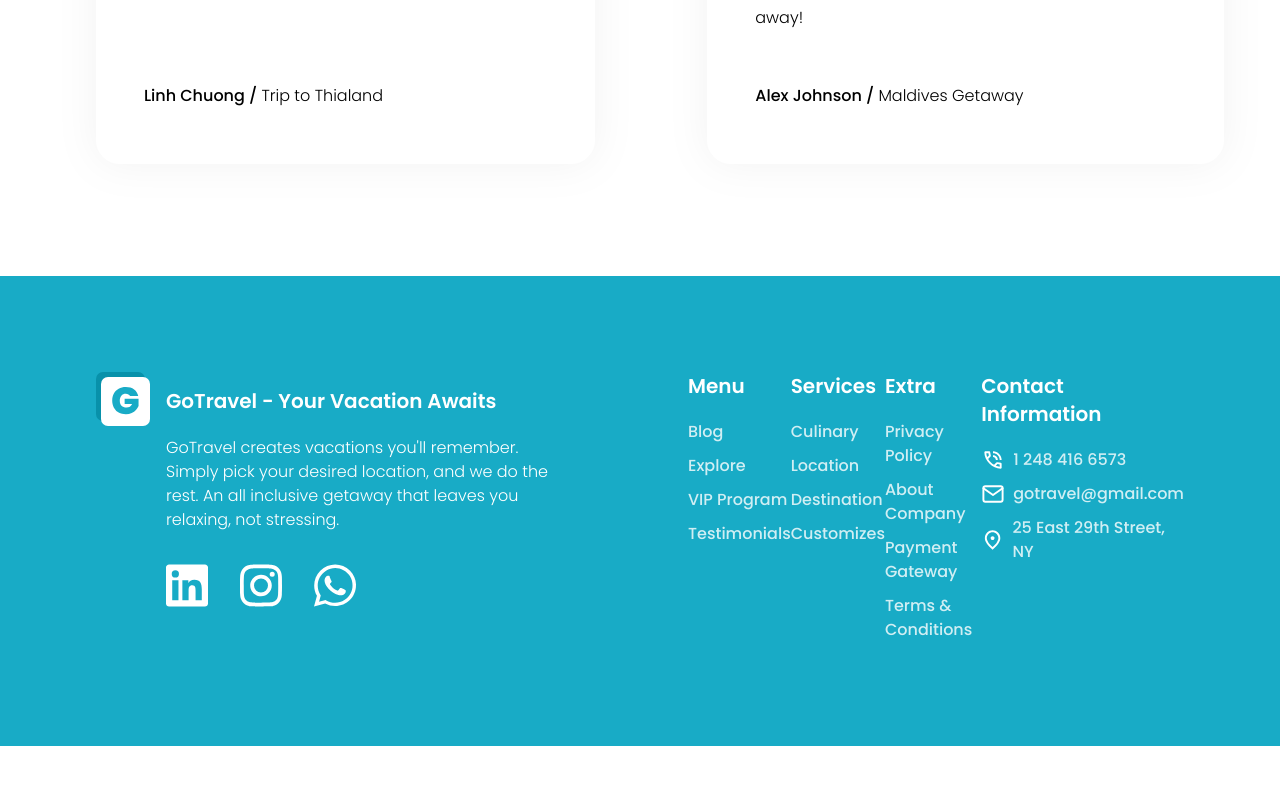
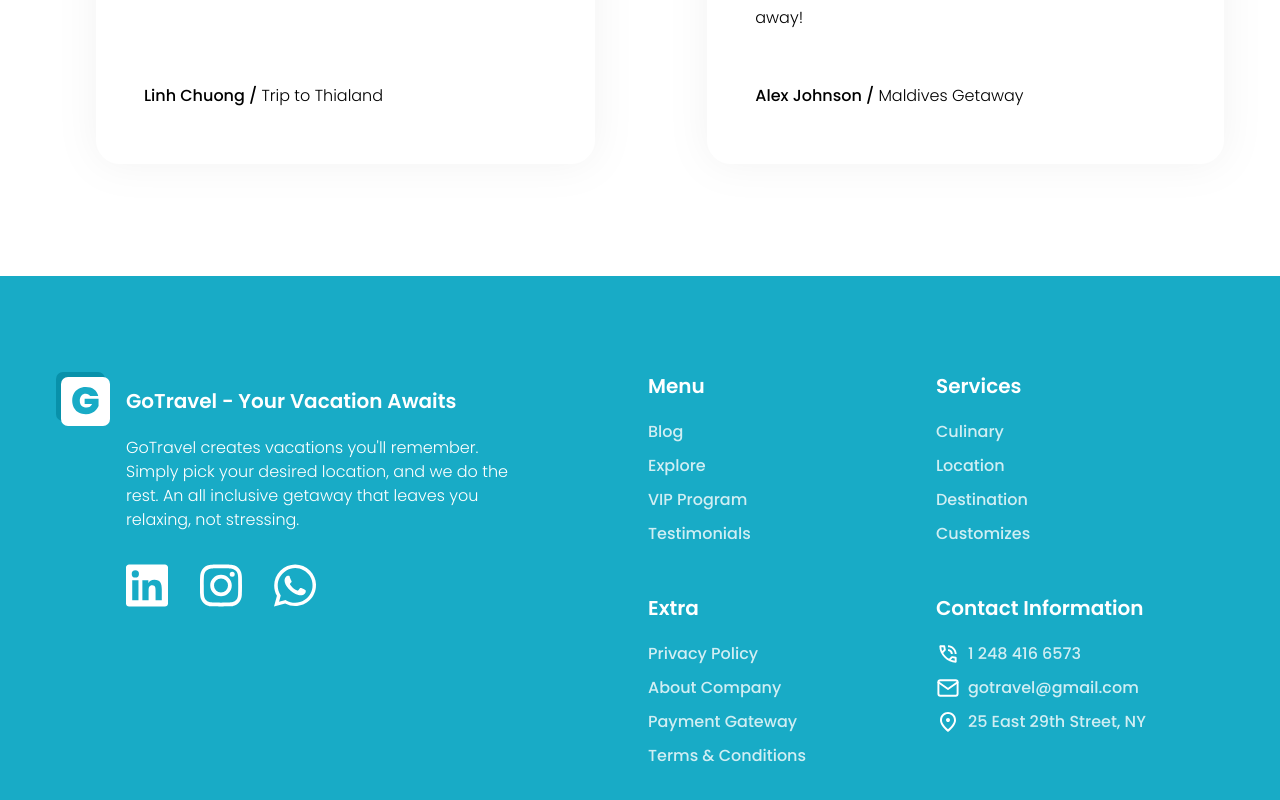
Before and after one commit to Jisap/vite-travel-agency, a React (Vite) app: page / in a window 1280 px wide. Shown: the part 6485-7285 px from the top of the page. Before the commit the page ends 7231 px from the top, so only its background shows below. Built offline with nearby package versions, Linux system fonts and the light colour scheme.

Commit message:
footer responsive styles

```diff
--- a/src/components/Footer.tsx
+++ b/src/components/Footer.tsx
@@ -4,14 +4,18 @@ import LogoIconDark from "./Icons/LogoIconDark"
 
 const Footer = () => {
   return (
-    <footer className="bg-primary-700 px-24 pt-24 pb-26">
-      <div className="m-auto flex  max-w-432 justify-between gap-x-32 text-white">
+    <footer className="bg-primary-700 px-24 pt-24 pb-26
+      max-3xl:px-20 max-2xl:px-14 max-lg:px-6 max-md:pb-17.5 max-sm:px-4"
+    >
+      <div className="m-auto flex  max-w-432 justify-between gap-x-32 text-white
+        max-xl:flex-wrap max-xl:gap-y-24 max-sm:gap-y-20"
+      >
         {/* left */}
-        <div className="flex max-w-116 gap-x-4">
+        <div className="flex max-w-116 gap-x-4 max-xl:flex-col max-sm:gap-y-8">
           <LogoIconDark className="block shrink-0" />
 
           <div>
-            <p className="mb-5 pt-3.5 text-[1.25rem] font-semibold">
+            <p className="mb-5 pt-3.5 text-[1.25rem] font-semibold max-xl:pt-6 max-sm:pt-0">
               GoTravel - Your Vacation Awaits
             </p>
 
@@ -39,7 +43,9 @@ const Footer = () => {
         </div>
 
         {/* right */}
-        <ul className="flex basis-256.5 justify-between">
+        <ul className="flex basis-256.5 justify-between
+          max-2xl:grid max-2xl:grid-cols-2 max-2xl:gap-y-12 max-xl:grid-cols-4 max-lg:grid-cols-2 max-sm:grid-cols-1 max-sm:gap-y-15"
+        >
           {footerCols.map((col) => (
             <li key={col.id}>
               <p className="mb-5 text-xl font-semibold">
```
